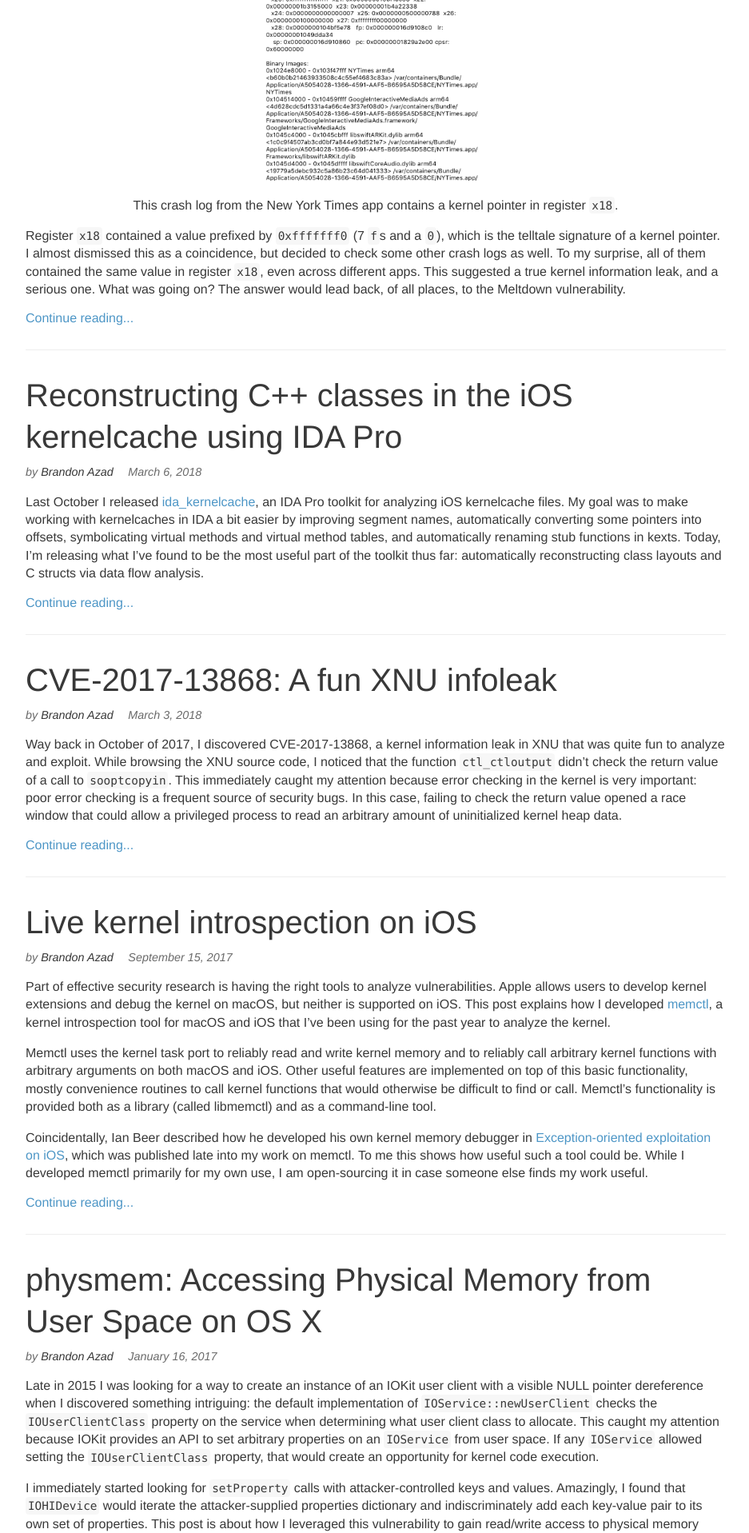
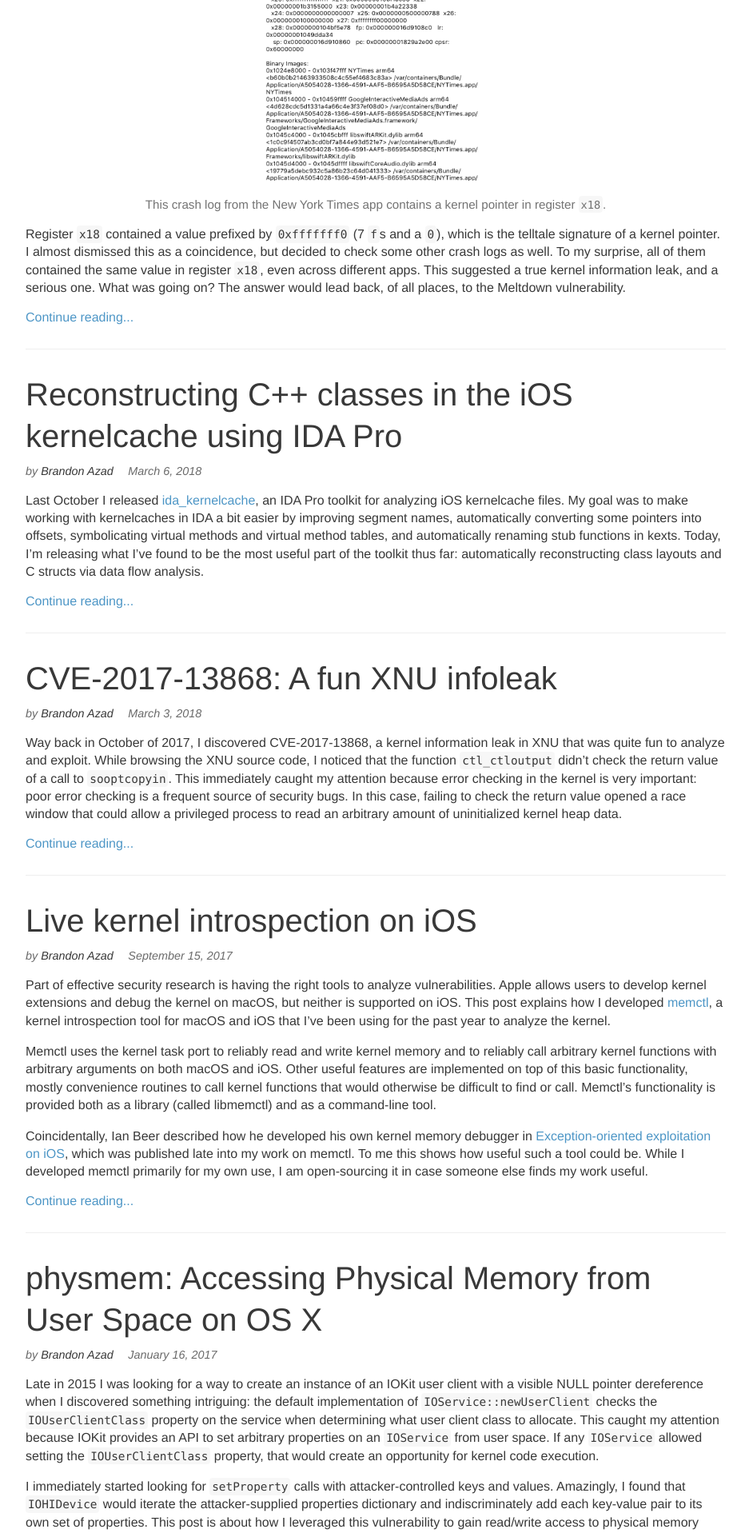
Before and after one commit to bazad/bazad.github.io, a Jekyll site: the page built from index.html, in a window 1280 px wide. Shown: the part 1453-3370 px from the top of the page at 80% size, without its empty margins (170-1107 px from the left). Built offline with Jekyll 4.4.1, drawn with Linux system fonts in a browser that asks for light colours; the list of posts is cut into pages by our own code.

Commit message:
Improve styling of figure captions

```diff
--- a/_sass/base/_constants.scss
+++ b/_sass/base/_constants.scss
@@ -12,6 +12,7 @@ $font-size-sm: 0.8rem;
 $text-color: #383838;
 $link-color: #4d96c6;
 $blockquote-text-color: #666;
+$caption-color: rgba(56, 56, 56, 0.7);
 
 // Colors
 $background-color: #fff;
--- a/_sass/content/_post.scss
+++ b/_sass/content/_post.scss
@@ -8,5 +8,7 @@ figure.center {
 	}
 	figcaption {
 		margin: 0.5em 2em;
+		color: $caption-color;
+		font-size: 95%;
 	}
 }
```
Also changed, not shown: _posts/2018-04-06-kernel-pointer-crash-log-ios.md (+1 -1 lines).
